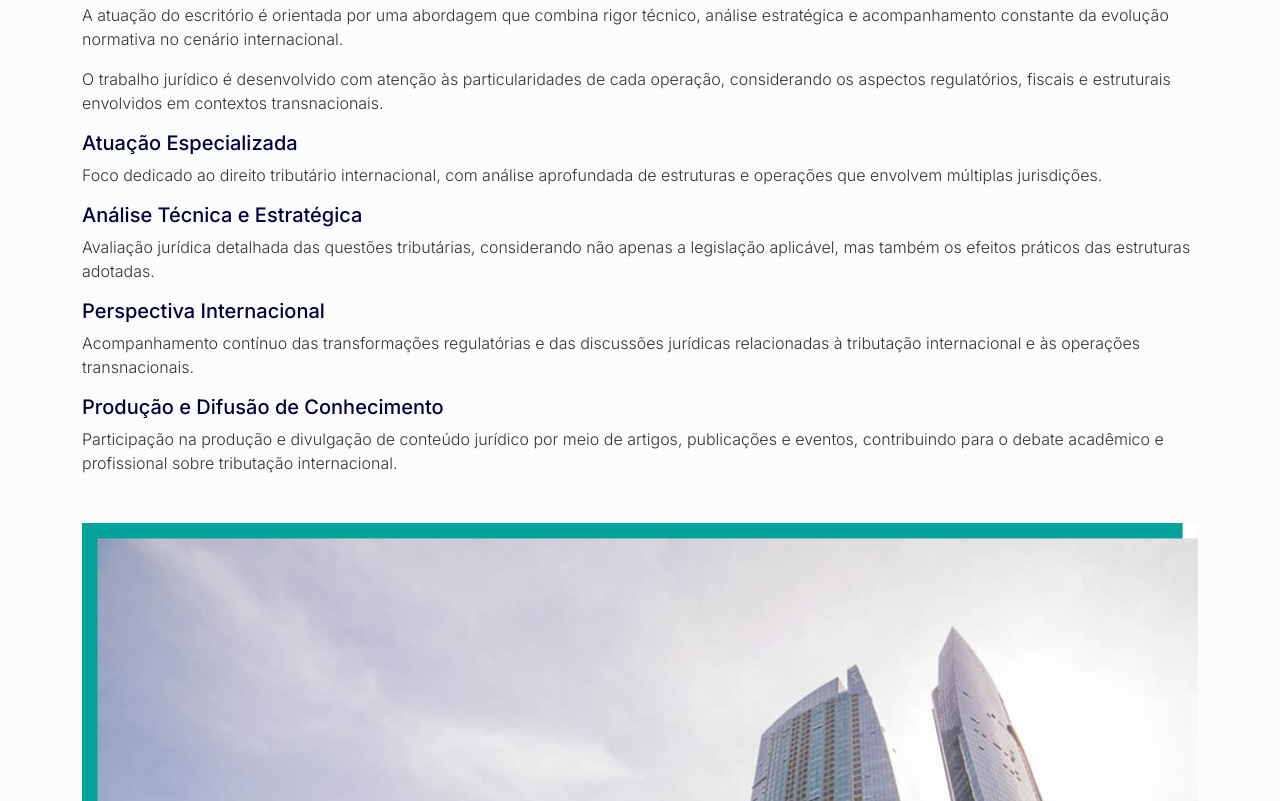
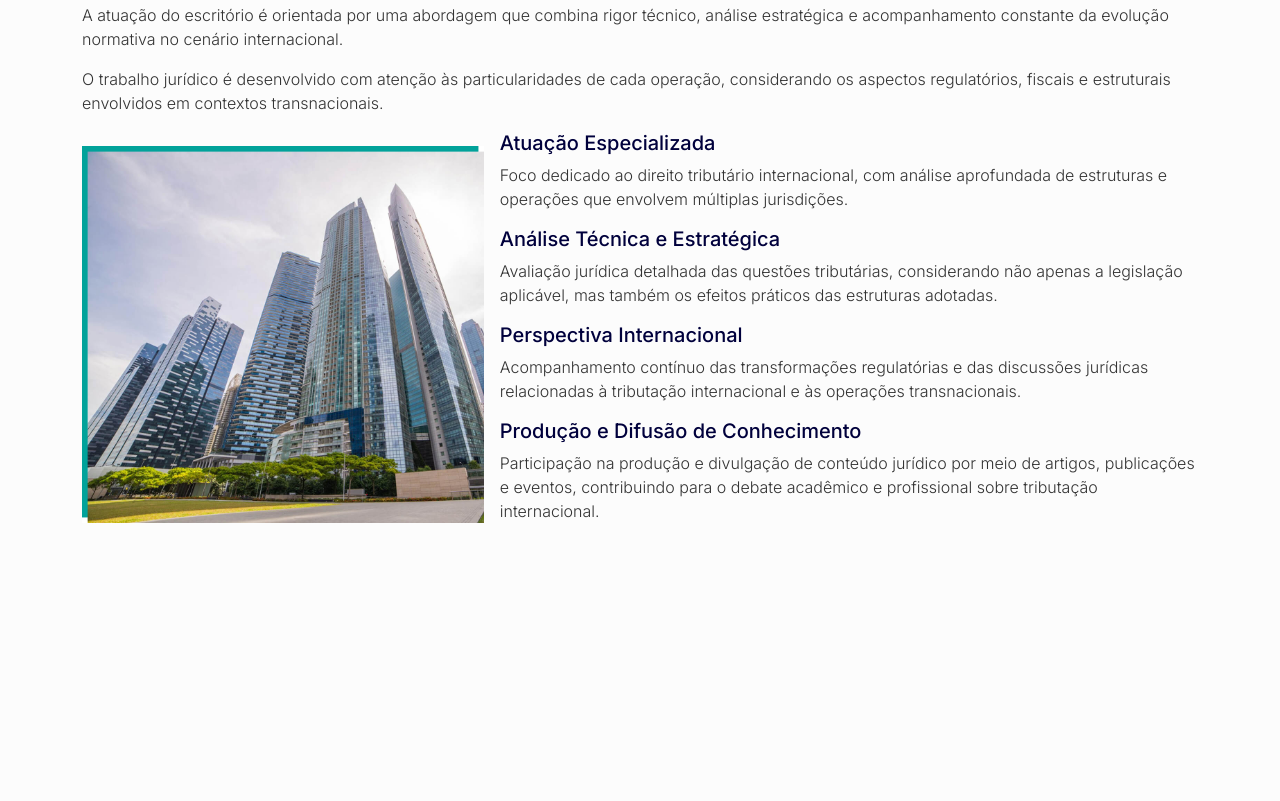
Before and after one commit to Kendra-Riquena/camargoFerrari, a plain HTML site: page index.html in a window 1280 px wide. Shown: the part 2039-2840 px from the top of the page. After the commit the page ends 2658 px from the top, so only its background shows below. Drawn offline with nearby package versions, Linux system fonts and the light colour scheme.

Commit message:
diferential css

```diff
--- a/css/sections.css
+++ b/css/sections.css
@@ -42,6 +42,7 @@
 .diferential-content h3 {
     color: var(--primary-color);
     font-size: 20px;
+
 }
 
 @media screen and (min-width:768px) {
@@ -64,4 +65,18 @@
         color: var(--secondary-color);
     }
 
+    .diferential-content {
+        flex-direction: row;
+        gap: 16px;
+        align-items: center;
+        justify-content: center
+    }
+
+    .diferential-content img {
+        width: 36%;
+    }
+
+    .diferential-content ul {
+        margin-bottom: 0;
+    }
 }
```
